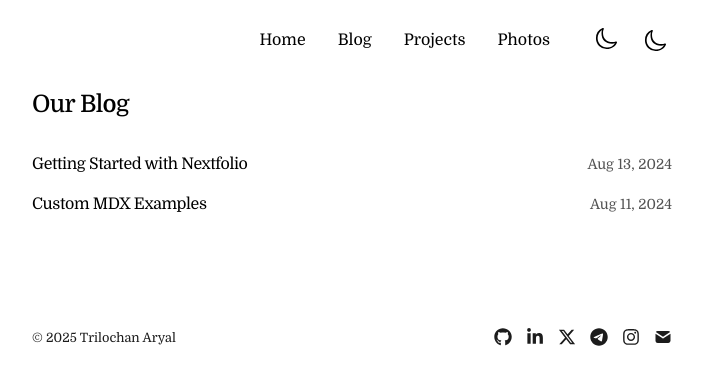
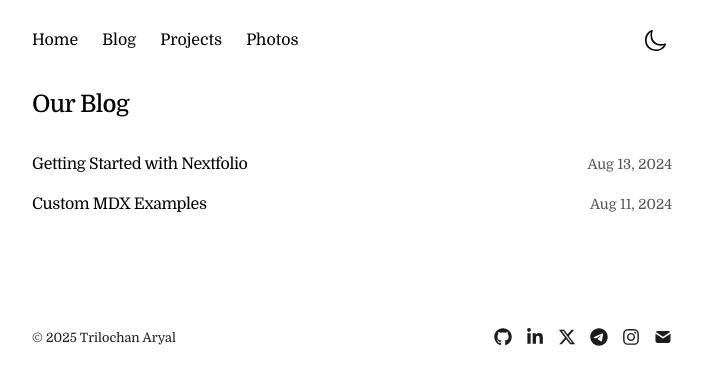
Before and after one commit to trilochanaryal/trilochan, a Next.js app: page /blog in a window 1280 px wide. Shown: the top 384 px of the page, without its empty margins (288-991 px from the left). Built offline with nearby package versions, Linux system fonts and the light colour scheme.

Commit message:
refactor Navlinks component; add onLinkClick prop for menu link interaction and enhance styling

```diff
--- a/components/navbar/navlinks.tsx
+++ b/components/navbar/navlinks.tsx
@@ -1,7 +1,6 @@
 'use client';
 
 import Link from 'next/link';
-import { ThemeToggler } from '../theme-toggler';
 import { cn } from '@/lib/utils';
 
 const navItems = {
@@ -13,18 +12,19 @@ const navItems = {
 
 type Props = {
   isMenuOpen: boolean;
+  onLinkClick: () => void;
 };
 
-export function Navlinks({ isMenuOpen }: Props) {
+export function Navlinks({ isMenuOpen, onLinkClick }: Props) {
   return (
+    <>
       <nav
         className={cn(
-        'fixed inset-0 bg-background/95 backdrop-blur-sm md:static md:bg-transparent md:backdrop-blur-none bg-red-500',
+          'z-40 fixed -inset-y-5 backdrop-blur-lg md:static md:backdrop-blur-none',
           'flex flex-col items-center justify-center w-full',
-        'transition-all duration-300 ease-in-out',
-        'md:flex md:flex-row md:justify-end md:items-center md:h-auto',
+          'md:flex md:flex-row md:justify-start md:items-center md:h-auto',
           isMenuOpen
-          ? 'opacity-100 visible'
+            ? 'opacity-100 visible transition-all duration-700 ease-in-out'
             : 'opacity-0 invisible md:opacity-100 md:visible',
         )}
       >
@@ -32,14 +32,13 @@ export function Navlinks({ isMenuOpen }: Props) {
           <Link
             key={path}
             href={path}
-          className="py-4 md:py-2 px-4 text-xl md:text-base transition-colors hover:text-primary"
+            className="py-4 md:py-2 pr-6 text-xl md:text-base transition-colors hover:text-primary"
+            onClick={onLinkClick}
           >
             {name}
           </Link>
         ))}
-      <div className="mt-8 md:mt-0 md:ml-6">
-        <ThemeToggler />
-      </div>
       </nav>
+    </>
   );
 }
```
Lines whose indentation alone changed are shown as unchanged.
